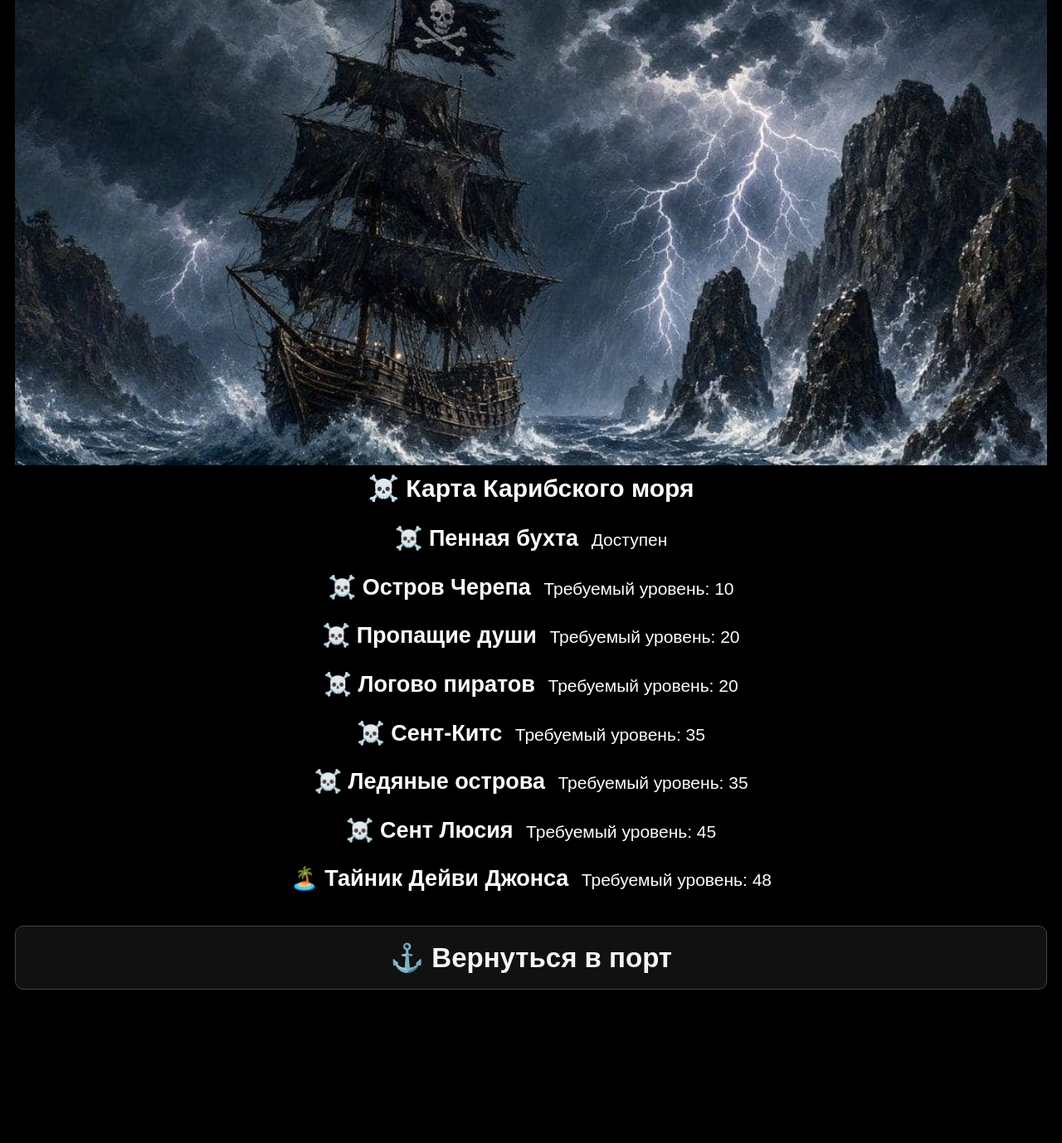
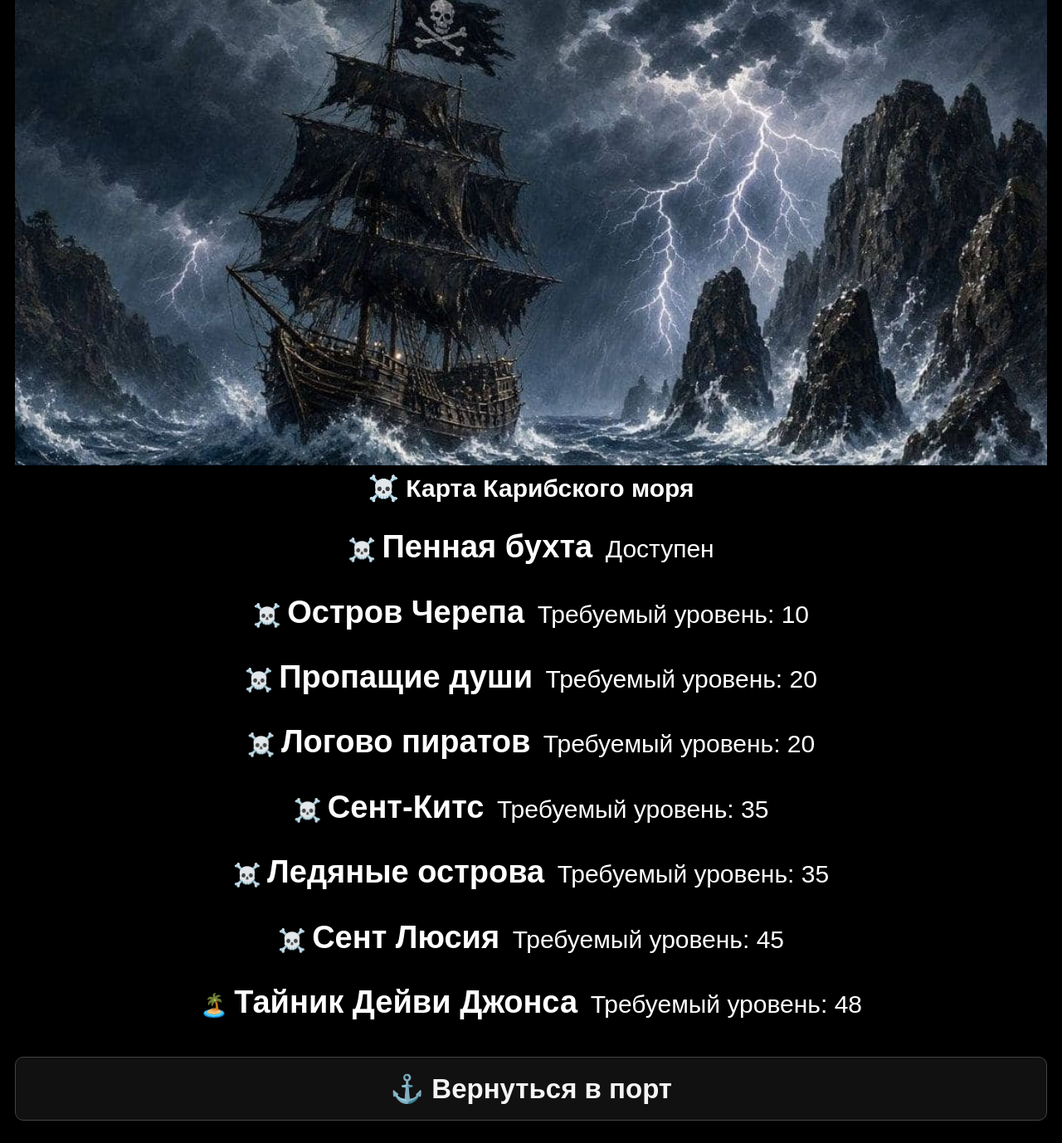
Before and after one commit to wergut800-star/piratesgame, a Flask app: page /sea in a window 1280 px wide. Shown: the part 262-1640 px from the top of the page at 83% size. Before the commit the page ends 1455 px from the top, so only its background shows below. Run offline with Flask 3, Linux system fonts and the light colour scheme; the visitor is signed in with stand-in values (Sample User, id 1); tables that the repository leaves empty hold one stand-in row (values such as "Sample post").

Commit message:
Update style.css

```diff
--- a/static/css/style.css
+++ b/static/css/style.css
@@ -723,10 +723,10 @@ hr {
 }
 
 .location b {
-    font-size: 27px;
+    font-size: 38px;
 }
 
 .location small {
-    font-size: 21px;
+    font-size: 30px;
     margin-left: 8px;
 }
```
